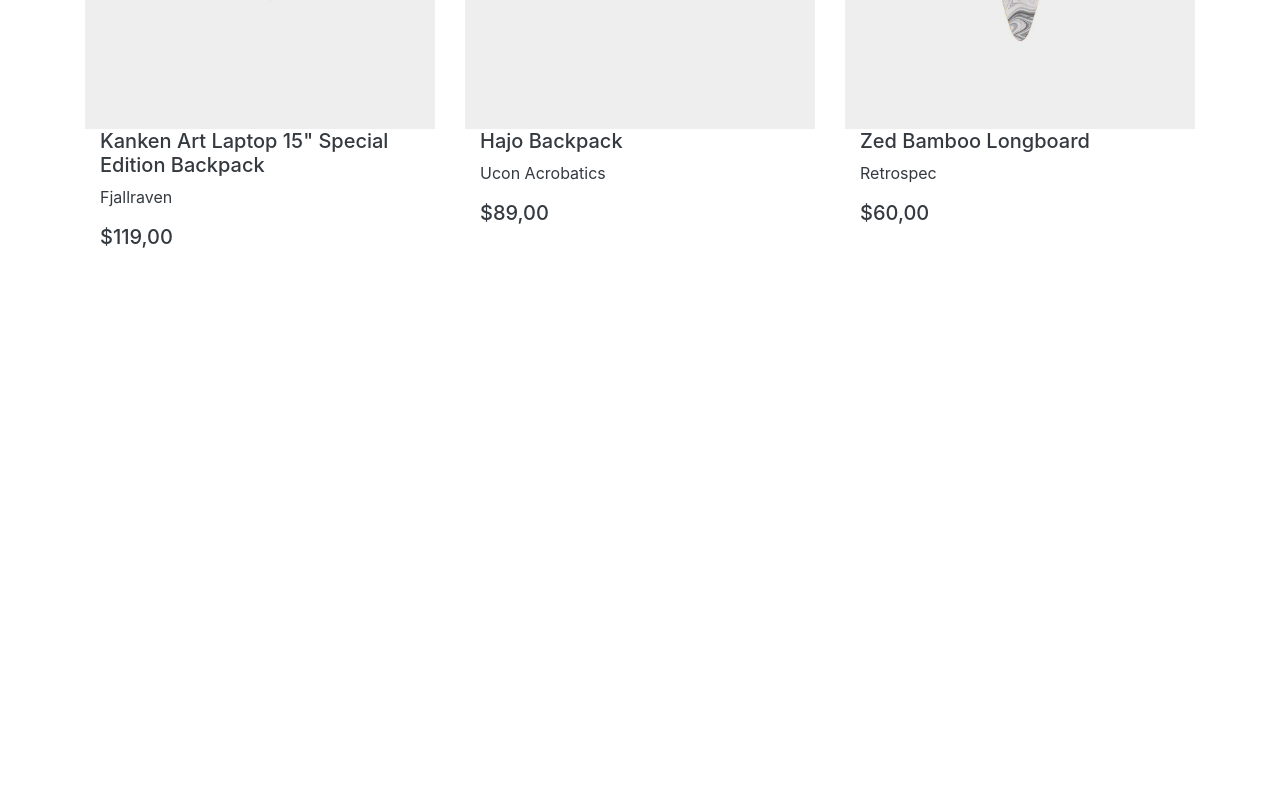
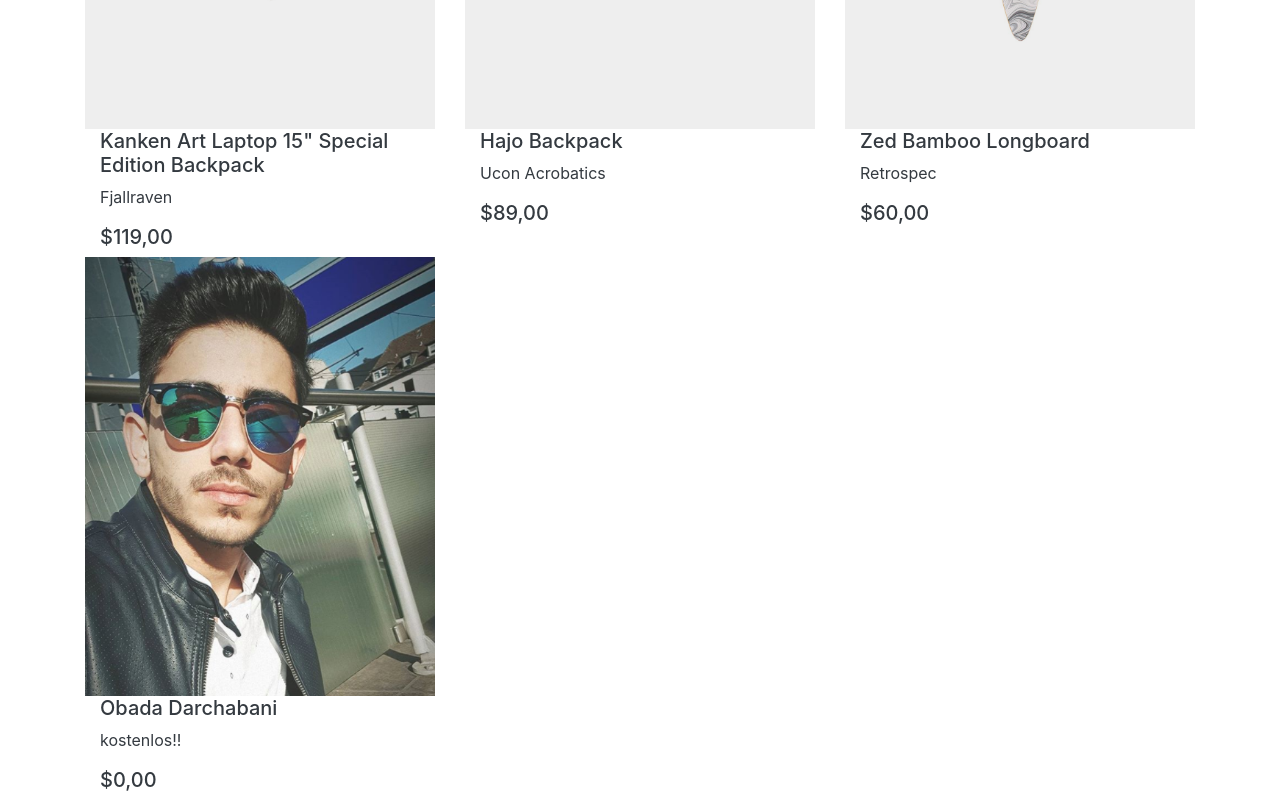
Before and after one commit to LayorDaymor/CSS-Vertiefung-the-design-shopl-Project-level-3.6, a plain HTML site: page index.html in a window 1280 px wide. Shown: the part 1110-1910 px from the top of the page. Before the commit the page ends 1367 px from the top, so only its background shows below. Drawn offline with nearby package versions, Linux system fonts and the light colour scheme.

Commit message:
first commit

```diff
--- a/index.html
+++ b/index.html
@@ -105,6 +105,20 @@
                                       </div>
                                     </div>
 
+                                    <div class="col-md-4 col-sm-12"><img src="assets/img/Bildschirmfoto 2020-04-25 um 23.24.08.png" class="img-fluid" alt="">
+                                      <div class="col-md-12 col-sm-12">
+                                          <h5 class="text-dark  ">Obada Darchabani</h5>
+                                          <p class="text-dark paragraph-lg font-secondary">kostenlos!!</p>
+                                        </div>
+                                        <div class="col-md-6 col-sm-12">
+                                          <h5 class="text-dark float-md-left">$0,00</h5>
+                                        </div>
+                                      </div>
+
+
+
+
+
 
 
             </div>
```
Also changed, not shown: assets/img/Bildschirmfoto 2020-04-25 um 23.24.08.png (added).
